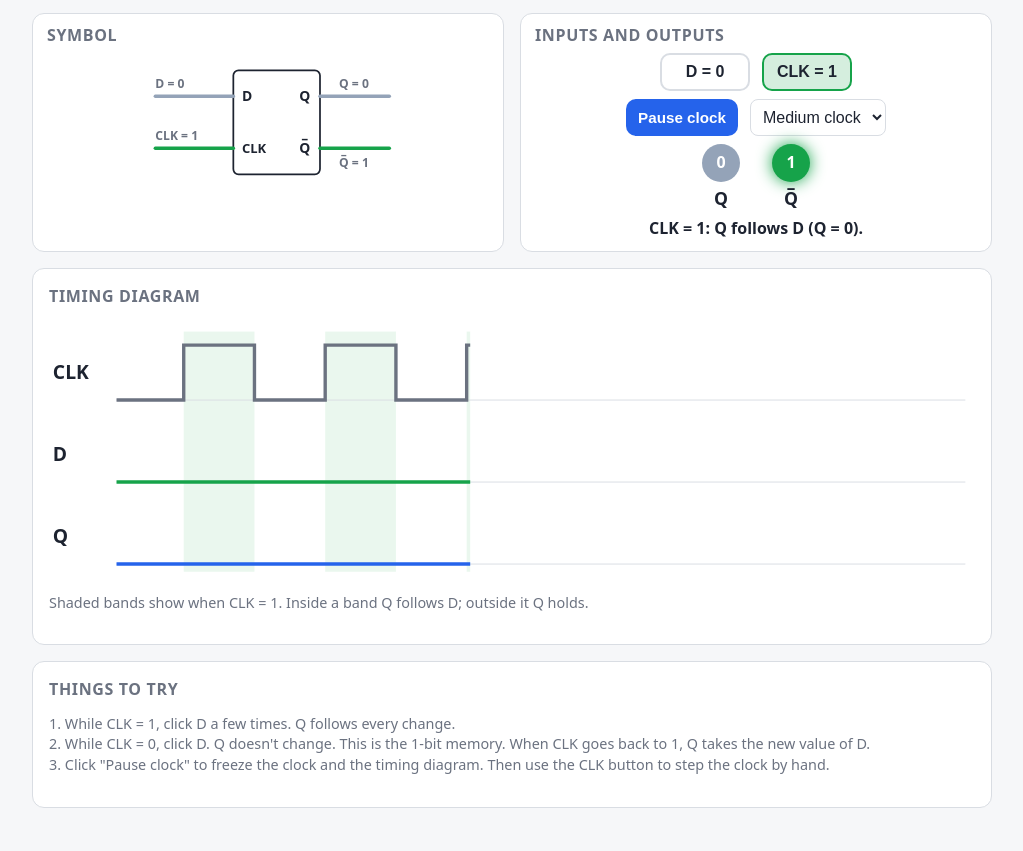
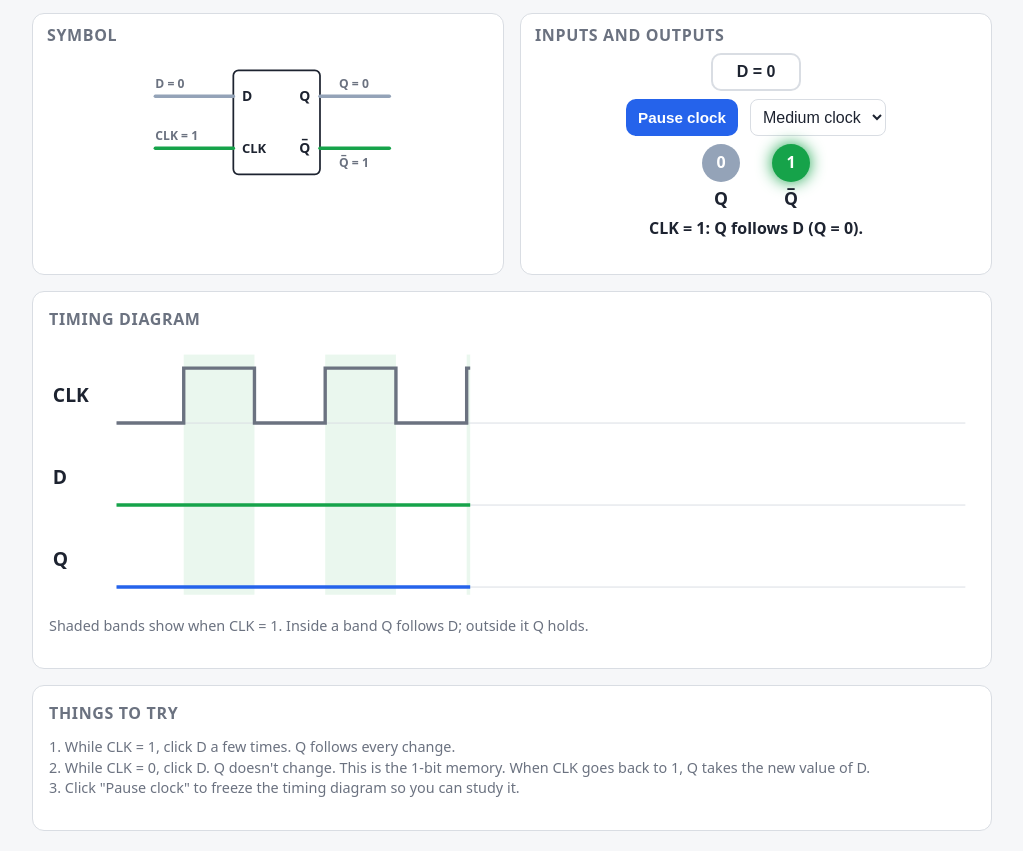
Before and after one commit to rthornton1/Sequential-logic-sims, a plain HTML site: page d-latch-clock.html in a window 1280 px wide. Shown: the part 83-934 px from the top of the page, without its empty margins (128-1151 px from the left). Before the commit the page ends 911 px from the top, so only its background shows below. Drawn offline with Linux system fonts and the light colour scheme.

Commit message:
Add files via upload

```diff
--- a/d-latch-clock.html
+++ b/d-latch-clock.html
@@ -50,7 +50,7 @@
   .top button.ctl{padding:7px 12px;font-size:.95rem}
   .top .bulb{width:38px;height:38px;font-size:1rem}
   .top .btns{margin-bottom:8px}
-  .top .msg{margin-top:6px;min-height:1.2em}
+  .top .msg{margin-top:6px;min-height:2.9em}
   .top .outs{margin-top:2px}
 </style>
 </head>
@@ -69,7 +69,6 @@
       <h2>Inputs and outputs</h2>
       <div class="btns">
         <button class="in" id="dBtn">D = 0</button>
-        <button class="in" id="cBtn" disabled>CLK = 0</button>
       </div>
       <div class="btns">
         <button class="ctl" id="runBtn">Pause clock</button>
@@ -100,7 +99,7 @@
       <p class="note" style="margin-top:0">
         1. While CLK = 1, click D a few times. Q follows every change.<br>
         2. While CLK = 0, click D. Q doesn't change. This is the 1-bit memory. When CLK goes back to 1, Q takes the new value of D.<br>
-        3. Click "Pause clock" to freeze the clock and the timing diagram. Then use the CLK button to step the clock by hand.
+        3. Click "Pause clock" to freeze the timing diagram so you can study it.
       </p>
     </section>
   </div>
@@ -115,9 +114,8 @@ const col=v=>v?"var(--hi)":"var(--lo)";
 function logic(){ if(C) Q=D; render(); }
 
 function render(){
-  const db=$("dBtn"), cb=$("cBtn");
+  const db=$("dBtn");
   db.textContent="D = "+D; db.classList.toggle("h",!!D);
-  cb.textContent="CLK = "+C; cb.classList.toggle("h",!!C); cb.disabled=running;
   $("runBtn").textContent = running ? "Pause clock" : "Run clock";
   $("qLed").className="bulb"+(Q?" h":""); $("qLed").textContent=Q;
   $("qbLed").className="bulb"+(Q?"":" h"); $("qbLed").textContent=1-Q;
@@ -178,8 +176,7 @@ function stepHist(){
   drawTiming();
 }
 
-$("dBtn").onclick=()=>{ D^=1; logic(); if(!running) stepHist(); };
-$("cBtn").onclick=()=>{ if(!running){ C^=1; logic(); stepHist(); } };
+$("dBtn").onclick=()=>{ D^=1; logic(); };
 $("runBtn").onclick=()=>{ running=!running; lastFlip=performance.now(); render(); };
 $("speed").onchange=e=>{ half=+e.target.value/2; };
 lastFlip=performance.now();
```
